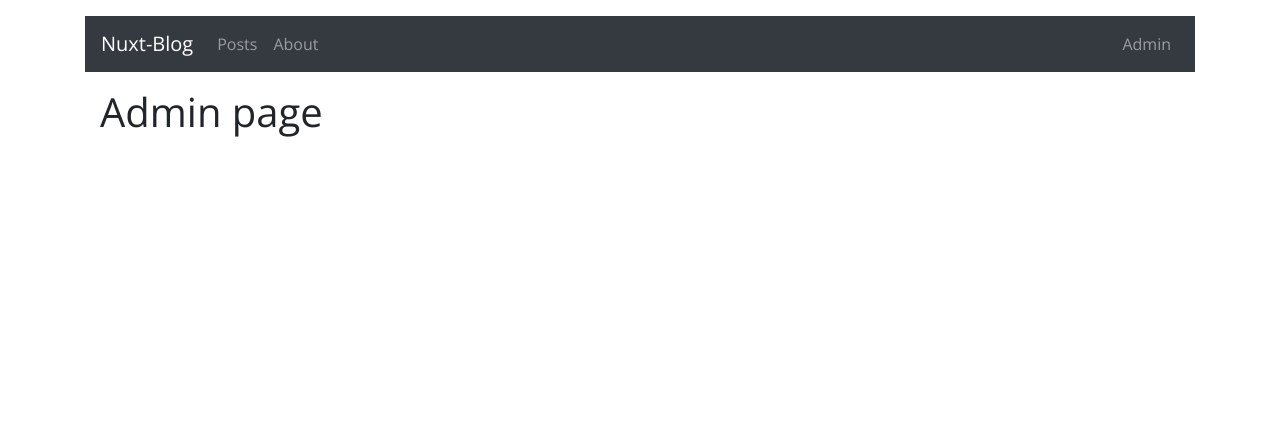
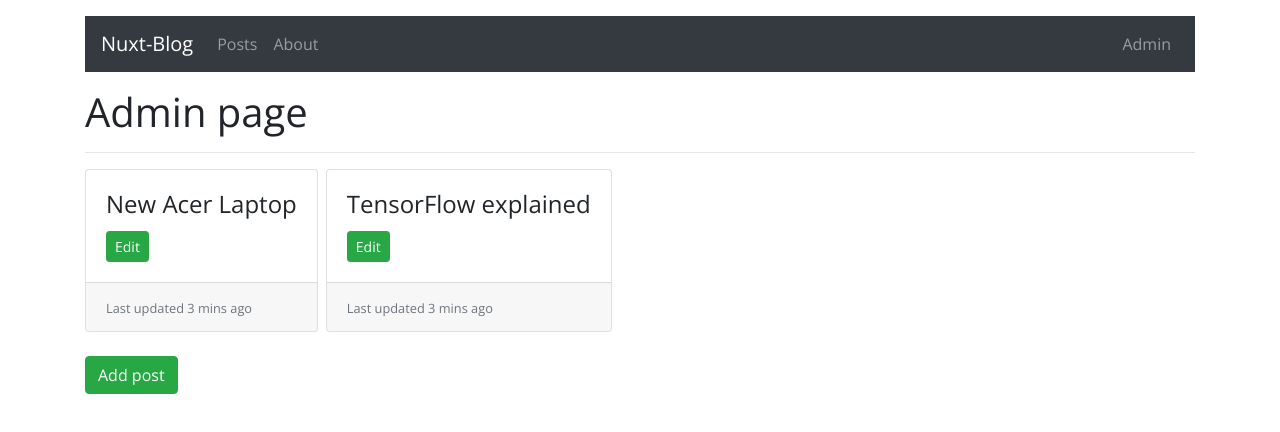
Before and after one commit to krispea3/nuxt-blog, a Nuxt app: page /admin in a window 1280 px wide. Shown: the top 432 px of the page. Built offline with nearby package versions, Linux system fonts and the light colour scheme.

Commit message:
added admin page and changed postlist with edit/view btn

```diff
--- a/components/posts/PostList.vue
+++ b/components/posts/PostList.vue
@@ -3,13 +3,20 @@
     <b-card v-for="post in posts"
             :key="post.id"
             :title="post.title"
-            class="mb-2">
-      <b-button
+            class="mb-2 mr-2">
+      <b-button v-if="!isAdmin"
         @click="postDetail(post.id)"
         variant="primary"
         size="sm">
           Details
       </b-button>
+      <b-button v-if="isAdmin"
+        @click="postDetail(post.id)"
+        variant="success"
+        size="sm">
+          Edit
+      </b-button>
+
       <div slot="footer"><small class="text-muted">Last updated 3 mins ago</small></div>
     </b-card>
   </b-row>
@@ -36,6 +43,12 @@ export default {
       posts: []
     }
   },
+  props: {
+    isAdmin: {
+      type: Boolean,
+      required: true
+    }
+  },
   methods: {
     postDetail (id) {
       this.$router.push('posts/' + id)
--- a/pages/admin/index.vue
+++ b/pages/admin/index.vue
@@ -1,5 +1,24 @@
 <template>
-  <b-col>
+  <div>
     <h1>Admin page</h1>
-  </b-col>
+    <hr>
+    <b-container>
+      <PostList :isAdmin="true" />
+    </b-container>
+    <b-button class="mt-3" variant="success">Add post</b-button>
+  </div>
 </template>
+
+<script>
+import PostList from '~/components/posts/PostList'
+export default {
+  data () {
+    return {
+      isAdmin: true
+    }
+  },
+  components: {
+    PostList
+  }
+}
+</script>
--- a/pages/index.vue
+++ b/pages/index.vue
@@ -17,8 +17,8 @@
   <!-- <b-row align-h="center">
     <b-col cols="10" > -->
   <b-container>
-    <b-card-group deck>
-      <PostList />
+    <b-card-group>
+      <PostList :isAdmin="isAdmin" />
     </b-card-group>
   </b-container>
     <!-- </b-col>
@@ -30,6 +30,11 @@
 import PostList from '~/components/posts/PostList'
 
 export default {
+  data () {
+    return {
+      isAdmin: false
+    }
+  },
   components: {
     PostList
   }
--- a/pages/posts/index.vue
+++ b/pages/posts/index.vue
@@ -1,7 +1,7 @@
 <template>
   <b-container>
-      <b-card-group deck>
-        <PostList />
+      <b-card-group>
+        <PostList :isAdmin="false"/>
       </b-card-group>
   </b-container>
 </template>
```
Also changed, not shown: pages/admin/_id/index.vue (added).
